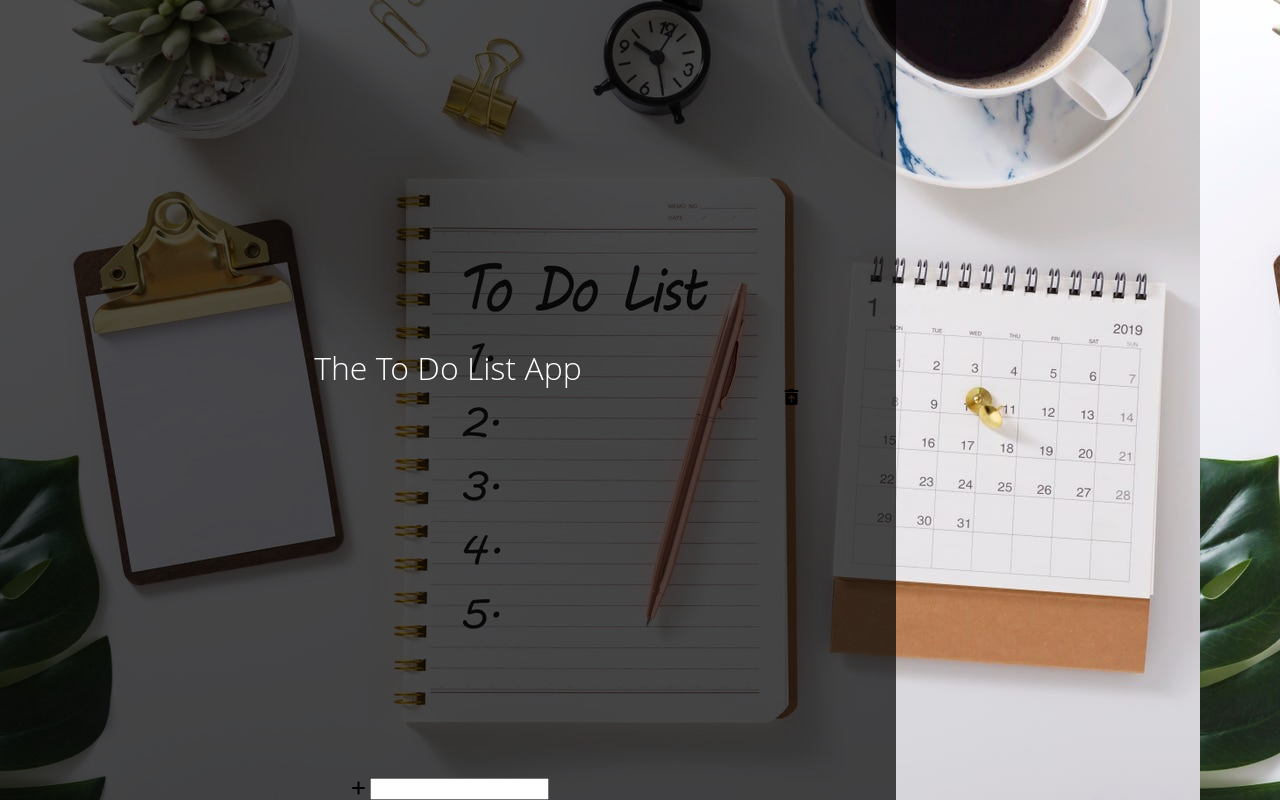
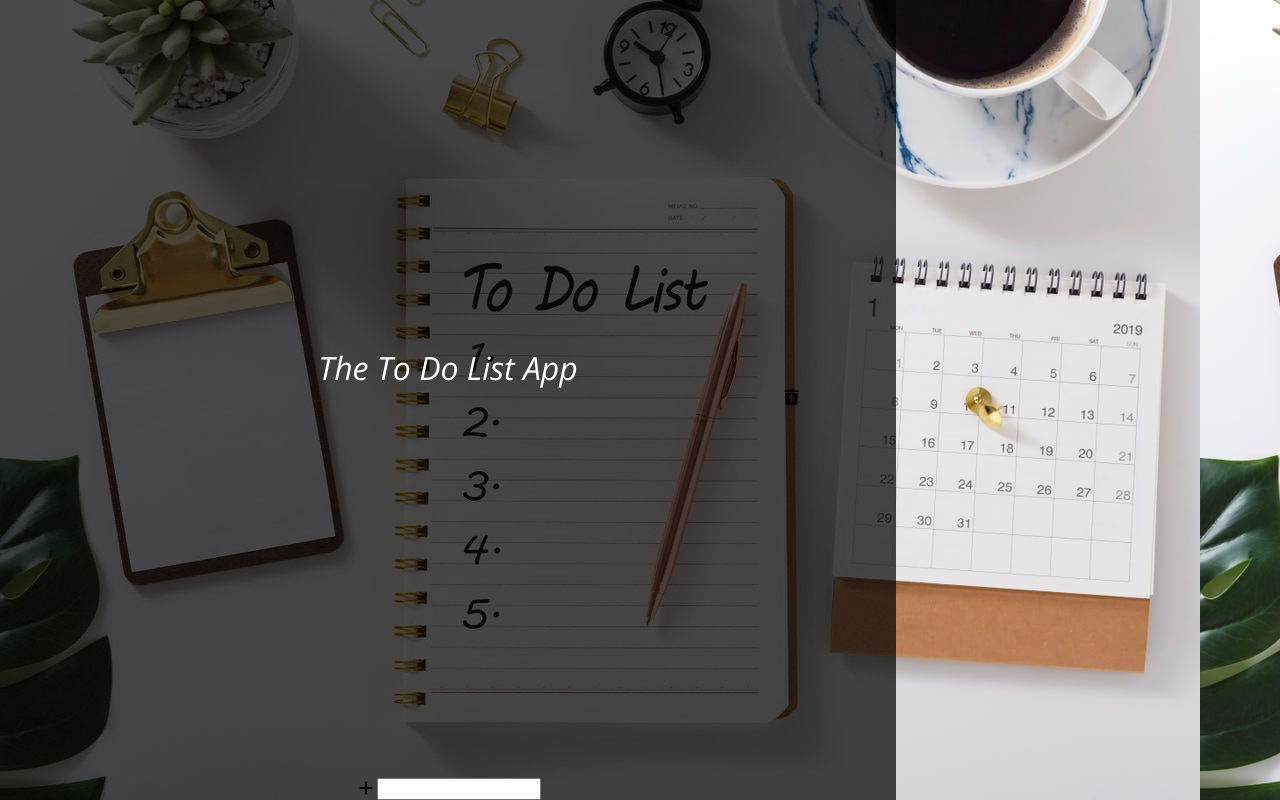
Before and after one commit to josueJURE/todoList, a website: page index.html in a window 1280 px wide. Drawn offline with nearby package versions, Linux system fonts and the light colour scheme; some icons are missing.

Commit message:
add Google font awesome

```diff
--- a/index.css
+++ b/index.css
@@ -8,6 +8,10 @@
 
 body {
   background-image: url("to_do_list_picture.jpeg");
+  font-family: "Caveat", cursive;
+  font-family: "Open Sans", sans-serif;
+  font-family: "Quicksand", sans-serif;
+
   /* flex-direction: column;
   justify-content: center;
   align-items: center; */
--- a/index.html
+++ b/index.html
@@ -9,6 +9,9 @@
       rel="stylesheet"
       href="https://cdnjs.cloudflare.com/ajax/libs/font-awesome/6.0.0/css/all.min.css"
     />
+    <style>
+      @import url('https://fonts.googleapis.com/css2?family=Caveat&family=Open+Sans:ital,wght@1,300&family=Quicksand:wght@300;400;500;600;700&display=swap');
+    </style>
 
     <title>Document</title>
   </head>
```
